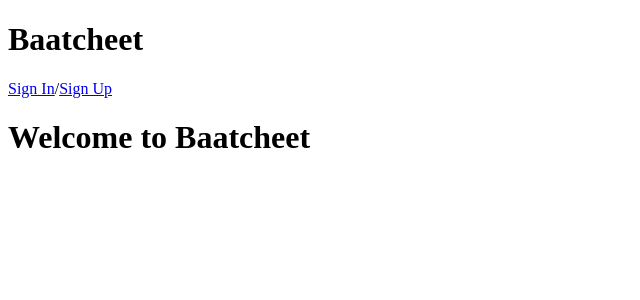
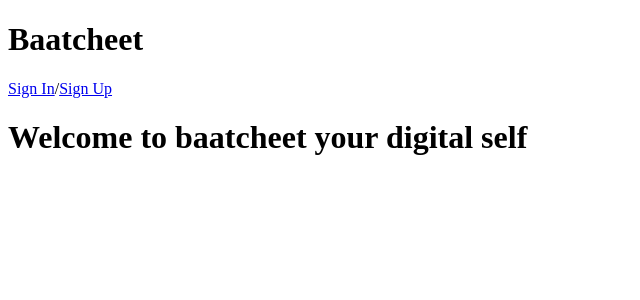
Before and after one commit to kirti253/baatcheet-frontend, a Next.js app: page / in a window 1280 px wide. Shown: the top 300 px of the page, without its empty margins (0-640 px from the left). Built offline with nearby package versions, Linux system fonts and the light colour scheme.

Commit message:
welcome page

```diff
--- a/components/herosection.tsx
+++ b/components/herosection.tsx
@@ -1,7 +1,9 @@
 export default function HeroSection() {
   return (
     <div>
-      <h1 className="text-5xl font-bold">Welcome to Baatcheet</h1>
+      <h1 className="text-5xl font-bold">
+        Welcome to baatcheet your digital self
+      </h1>
     </div>
   );
 }
```
Also changed, not shown: components/techstack.tsx (line endings or trailing spaces).
